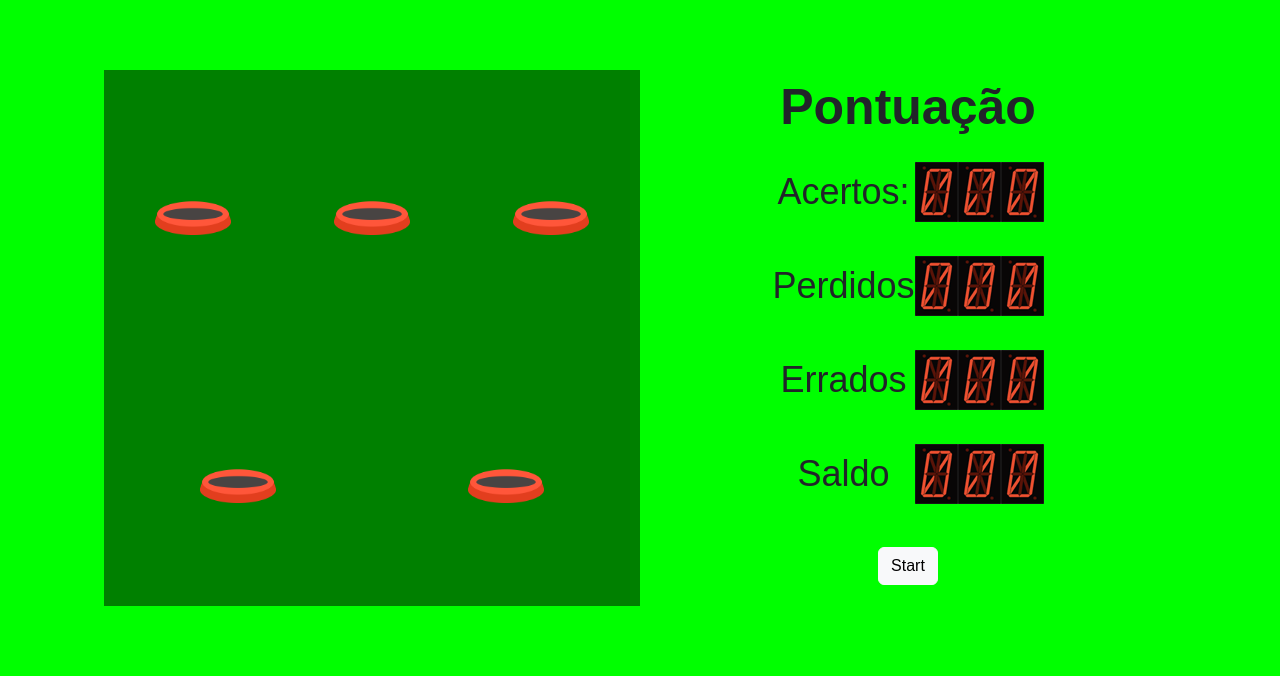
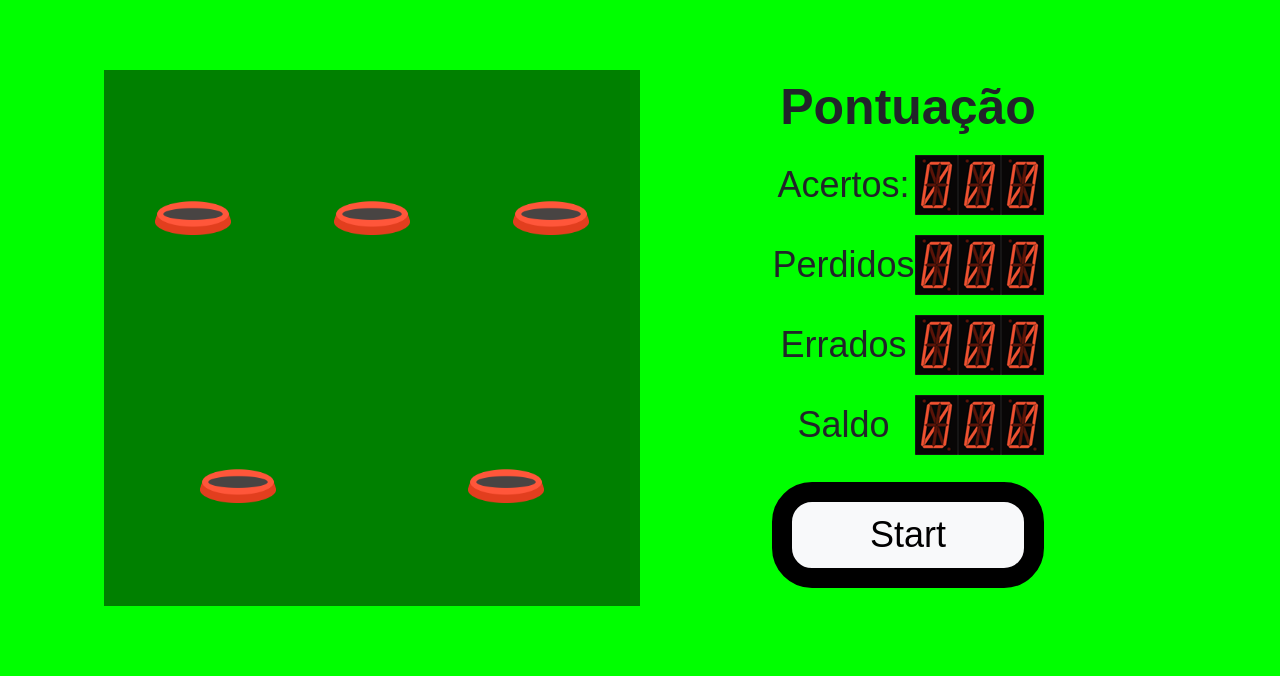
Before and after one commit to claudiaraphael/Whack-A-Mole, a plain HTML site: page meu-site/tabuleiro.html in a window 1280 px wide. Shown: the part 62-738 px from the top of the page. Drawn offline with nearby package versions, Linux system fonts and the light colour scheme; a web font is replaced by a local one.

Commit message:
style tabuleiro page

```diff
--- a/meu-site/css/style.css
+++ b/meu-site/css/style.css
@@ -139,3 +139,18 @@ body {
     font-size: 36px;
     font-family: "Sixtyfour", sans-serif;
 }
+
+#start {
+    width: 100%;
+    font-size: 36px;
+    border: 20px solid #000000;
+    border-radius: 2.5rem;
+}
+
+#start:hover {
+    background-color: rgb(159, 246, 217);
+    color: yellow;
+    border: 20px solid rgb(236, 158, 158);
+}
+
+/* RECORDES */
```
